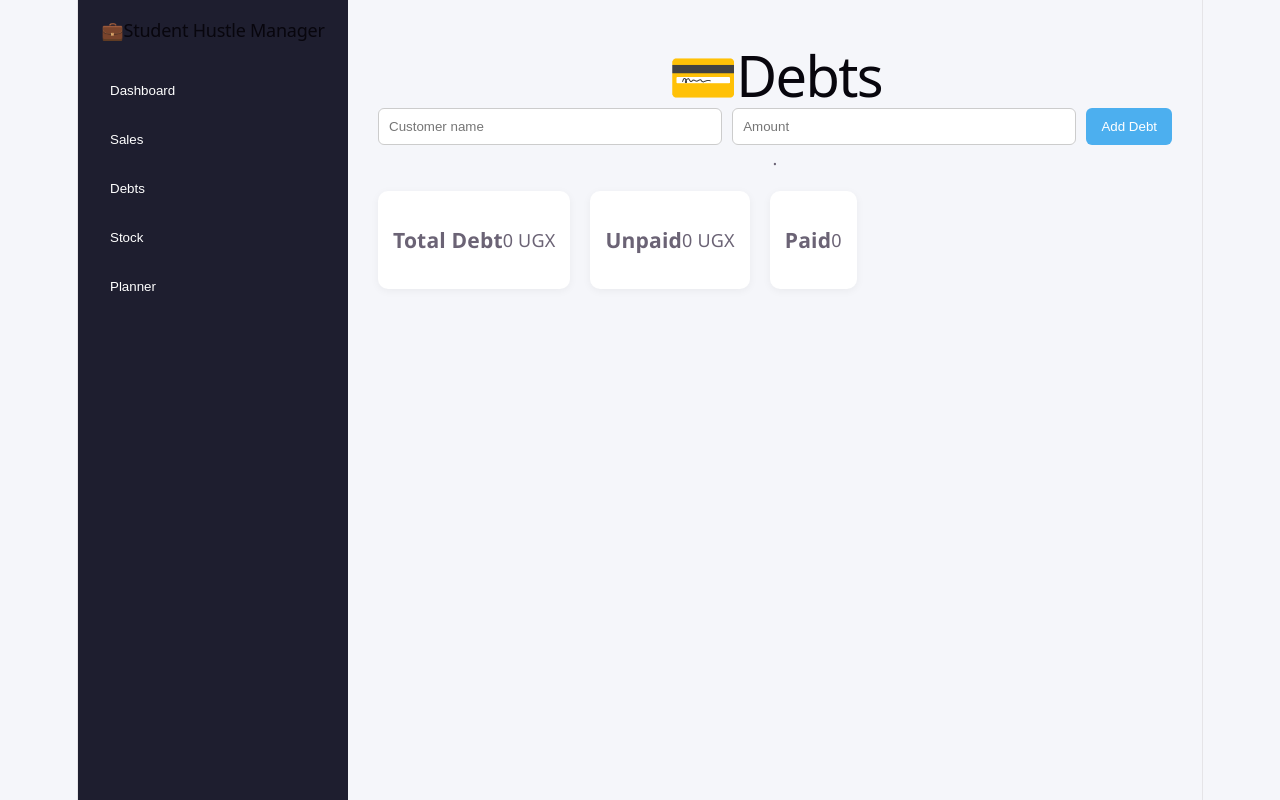
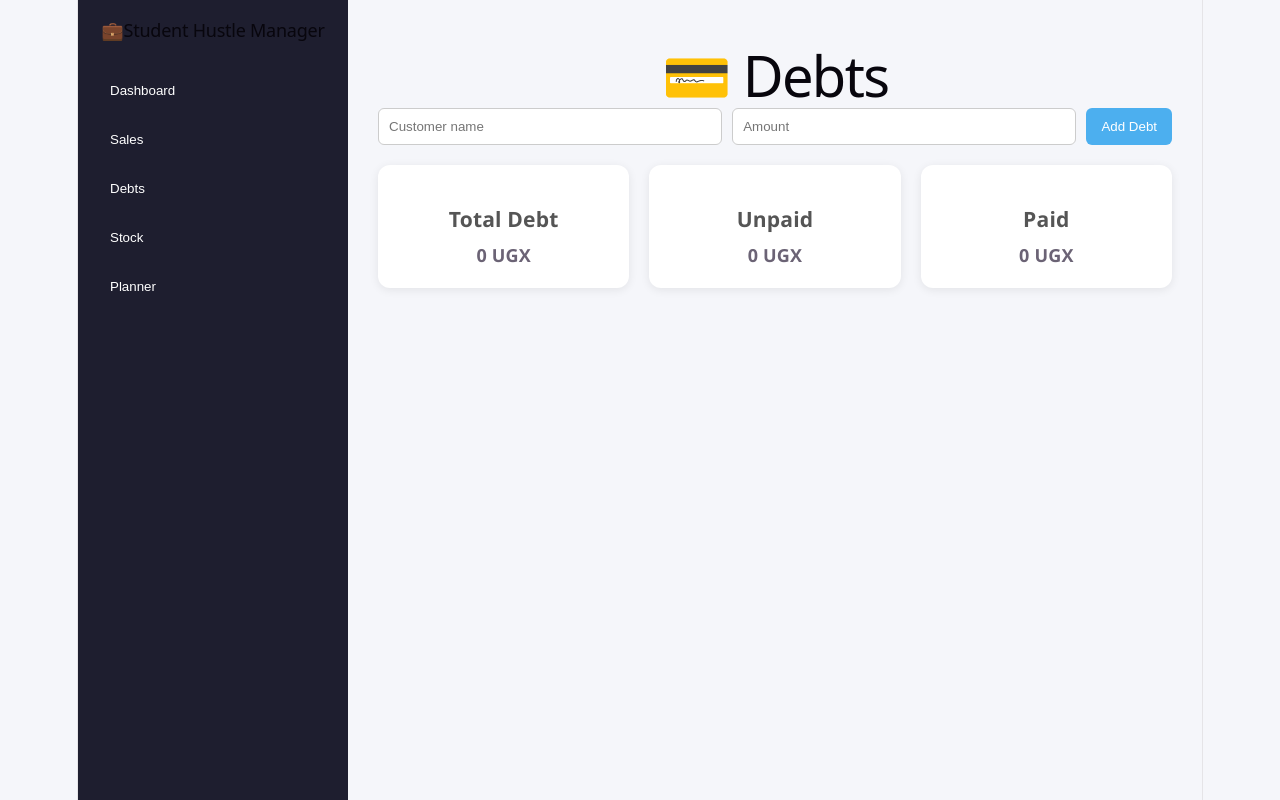
Before and after one commit to mariam968/Student-Hustle-Manager, a React (Vite) app in the folder student-planner-sales-tracker/: page / in a window 1280 px wide. Both pictures are taken after a click on the button "Debts". Built offline with nearby package versions, Linux system fonts and the light colour scheme.

Commit message:
feat: finalize debts page with summaries and status tracking and upgraded Debts

```diff
--- a/student-planner-sales-tracker/src/components/Debts.jsx
+++ b/student-planner-sales-tracker/src/components/Debts.jsx
@@ -1,32 +1,30 @@
 import { useState, useEffect } from "react";
 
-function Debts(){
+function Debts() {
   const [debts, setDebts] = useState([]);
   const [name, setName] = useState("");
   const [amount, setAmount] = useState("");
 
   // load
-  useEffect(()=> {
+  useEffect(() => {
     const saved = JSON.parse(localStorage.getItem("debts"));
     if (saved) setDebts(saved);
-  },[]);
+  }, []);
 
   // save
-  useEffect(()=>{
+  useEffect(() => {
     localStorage.setItem("debts", JSON.stringify(debts));
-
-
-  },[debts]);
+  }, [debts]);
 
   // add debt
-  const addDebt = ()=>{
+  const addDebt = () => {
     if (!name || !amount) return;
 
     const newDebt = {
       name,
       amount: Number(amount),
       status: "not paid",
-      date:new Date().toLocaleDateString(),
+      date: new Date().toLocaleDateString(),
     };
 
     setDebts([...debts, newDebt]);
@@ -35,76 +33,73 @@ function Debts(){
     setAmount("");
   };
 
-  // mark as paid
-  const markPaid = (index)=>{
+  // paid marked
+  const markPaid = (index) => {
     const updated = [...debts];
     updated[index].status = "paid";
     setDebts(updated);
   };
 
   // delete
-  const deleteDebt = (index)=>{
-    const updated = debts.filter((_, i)=> i!== index);
+  const deleteDebt = (index) => {
+    const updated = debts.filter((_, i) => i !== index);
     setDebts(updated);
   };
 
   // totals
-  const totalDebt = debts.reduce((sum, d)=>sum + d.amount, 0);
+  const totalDebt = debts.reduce((sum, d) => sum + d.amount, 0);
 
   const unpaidDebt = debts
-  .filter((d)=>d.status === "not paid")
-  .reduce((sum, d)=>sum + d.amount, 0);
+    .filter((d) => d.status === "not paid")
+    .reduce((sum, d) => sum + d.amount, 0);
 
   const paidDebt = debts
-  .filter((d)=>d.status === "paid")
-  .reduce((sum, d)=>sum + d.amount, 0);
+    .filter((d) => d.status === "paid")
+    .reduce((sum, d) => sum + d.amount, 0);
 
-  return(
+  return (
     <div>
-      <h1>💳Debts</h1>
+      <h1>💳 Debts</h1>
 
       {/* form */}
       <div className="form">
         <input
           placeholder="Customer name"
           value={name}
-        onChange={(e)=> setName(e.target.value)}
-
+          onChange={(e) => setName(e.target.value)}
         />
 
         <input
           placeholder="Amount"
           type="number"
           value={amount}
-        onChange={(e)=> setAmount(e.target.value)}
+          onChange={(e) => setAmount(e.target.value)}
         />
+
         <button onClick={addDebt}>Add Debt</button>
       </div>
 
-      {/* summary */}.
-      <div style={{display:"flex", gap:"20px", marginTop:"20px", flexWrap:"wrap"}}>
-
-        <div className="card">
+      {/* SUMMARY */}
+      <div className="dashboard-grid">
+        <div className="dashboard-card">
           <h3>Total Debt</h3>
           <p>{totalDebt} UGX</p>
         </div>
 
-        <div className="card">
+        <div className="dashboard-card">
           <h3>Unpaid</h3>
           <p>{unpaidDebt} UGX</p>
         </div>
 
-        <div className="card">
+        <div className="dashboard-card">
           <h3>Paid</h3>
-          <p>{paidDebt}</p>
+          <p>{paidDebt} UGX</p>
+        </div>
       </div>
 
-
-      </div>
-
-      {/* LIST */}
-      <div style={{marginTop:"20px"}}>
-        {debts.map((debt, index)=>(
+        {/* list*/}
+      <div style={{ marginTop: "20px" }}>
+        {debts.map((debt, index) => (
           <div key={index} className="card">
             <div>
               <strong>{debt.name}</strong> - {debt.amount} UGX
@@ -112,28 +107,23 @@ function Debts(){
               <small>{debt.date}</small>
             </div>
 
+            <div>
               <span
-            style={{
-              marginRight: "10px",
-              color: debt.status === "paid" ? "green":"red",
-            }}
+                className={debt.status === "paid" ? "green" : "red"}
+                style={{ marginRight: "10px" }}
               >
                 {debt.status}
               </span>
 
-            {debt .status === "not paid" && (
-              <button onClick={()=>markPaid(index)}>✔️</button>
-
+              {debt.status === "not paid" && (
+                <button onClick={() => markPaid(index)}>✅</button>
               )}
 
-            <button onClick={()=> deleteDebt(index)}>❌</button>
+              <button onClick={() => deleteDebt(index)}>❎</button>
             </div>
-
+          </div>
         ))}
-
-
       </div>
-
     </div>
   );
 }
```
Also changed, not shown: student-planner-sales-tracker/src/components/Dashboard.jsx (+6 -6 lines). Lines whose indentation alone changed are shown as unchanged.
